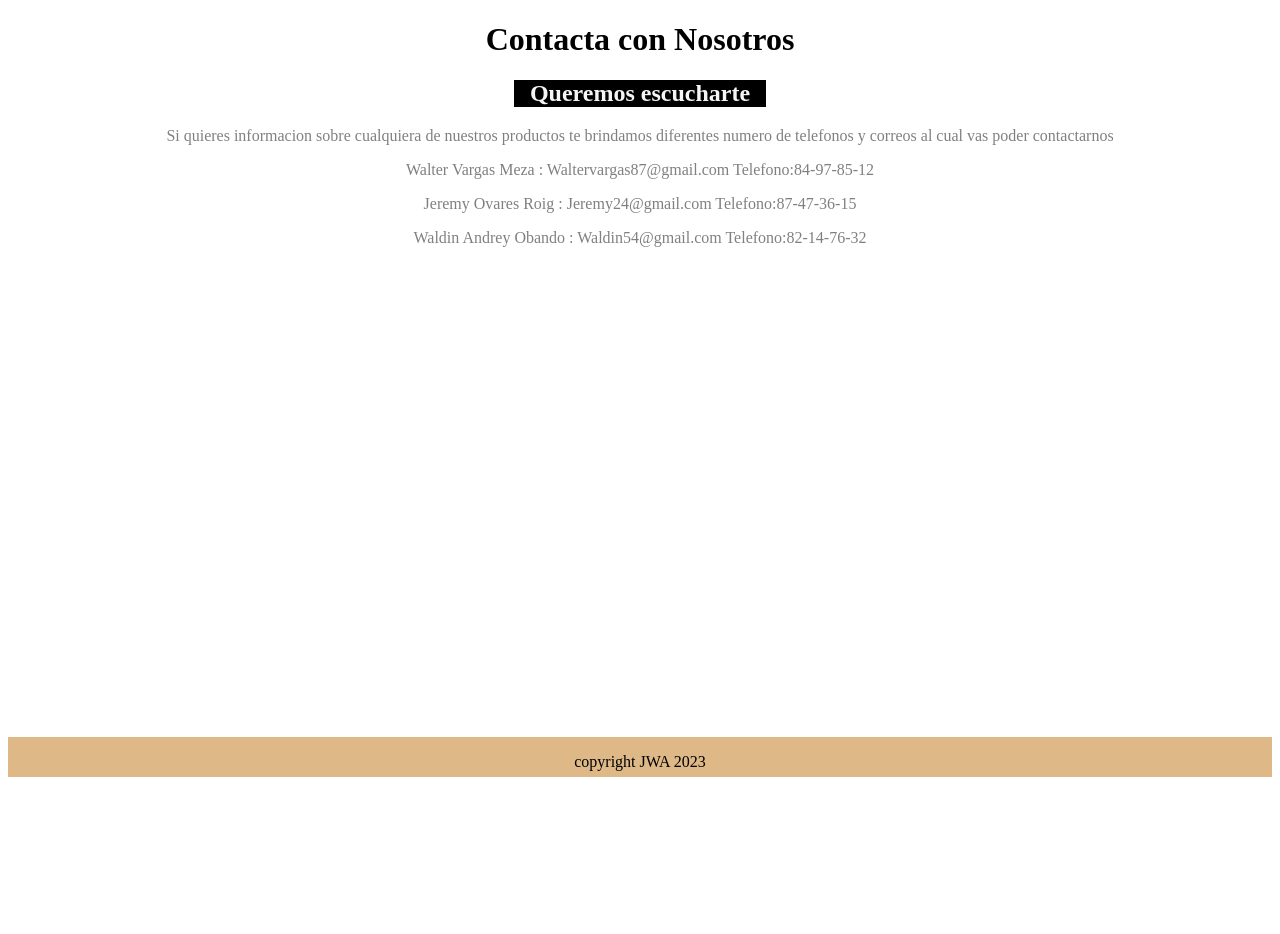
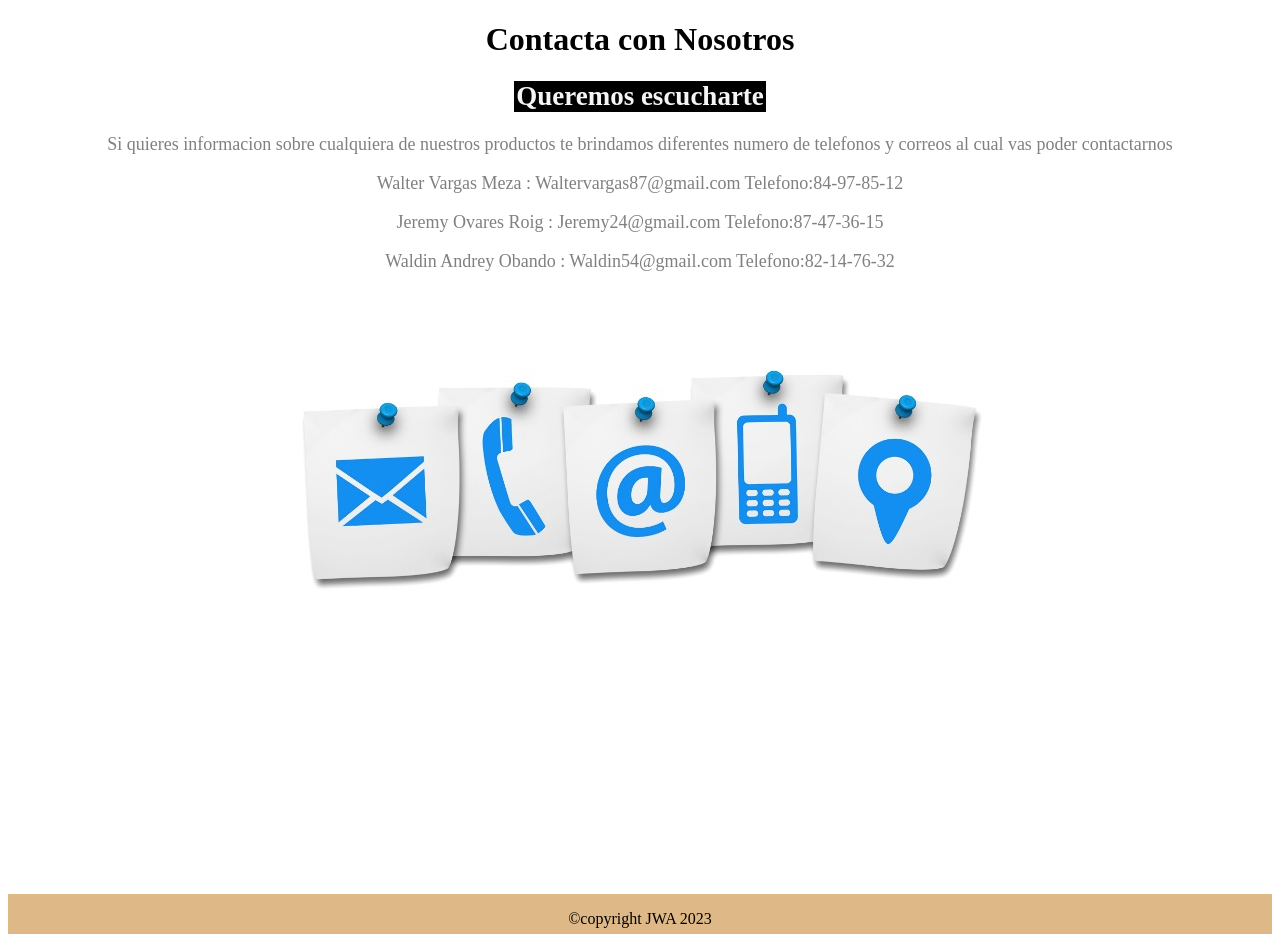
Before and after one commit to jeovaro/quiz-JWA, a plain HTML site: page contactos.html in a window 1280 px wide. Before the commit the page ends 800 px from the top, so only its background shows below. Drawn offline with Linux system fonts and the light colour scheme.

Commit message:
cambios en la pagina de contactos
cambios

```diff
--- a/contactos.html
+++ b/contactos.html
@@ -40,12 +40,15 @@ telefonos y correos al cual vas poder contactarnos
     Telefono:82-14-76-32
   </p>
 
+
+  <img src="imagenes/contactos (1).jpg" alt="Imagen de Contactos">
+
 </div>
 
 
 
 <div class="contactosfooter">
-    <p>copyright JWA 2023</p>
+    <p>&copy;copyright JWA 2023</p>
 </div>
 
 
--- a/css/estilos.css
+++ b/css/estilos.css
@@ -97,6 +97,7 @@ color: whitesmoke;
 background-color: black;
 margin-left: 40%;
 margin-right: 40%;
+font-size: large;
 
 
 }
@@ -113,7 +114,8 @@ margin-right: 40%;
 
 .contactosbody{
 
-        height: 610px;
+        height: 760px;
         color: grey;
+        font-size: large;
 
 }
```
Also changed, not shown: imagenes/contactos (1).jpg (added).
